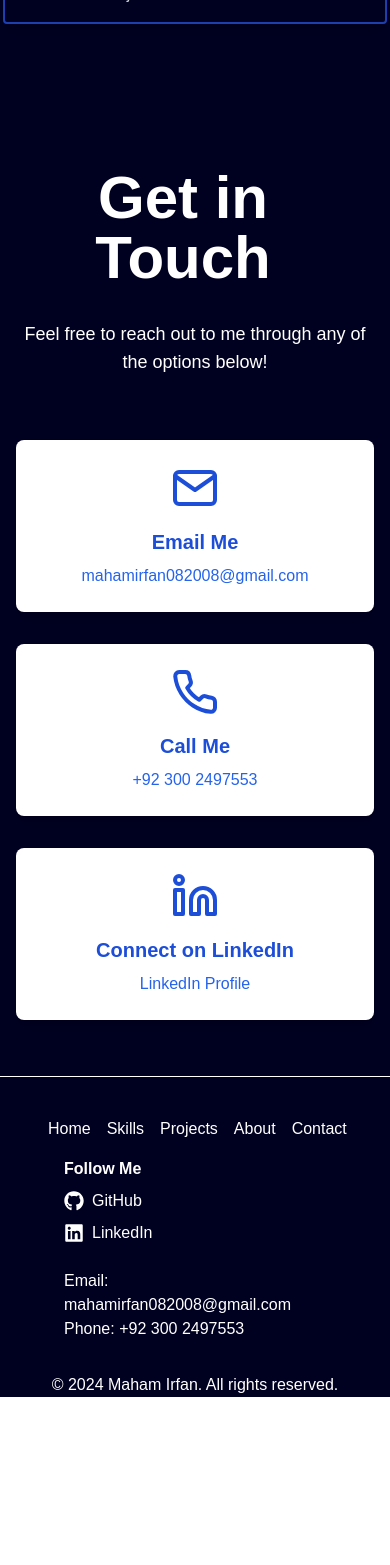
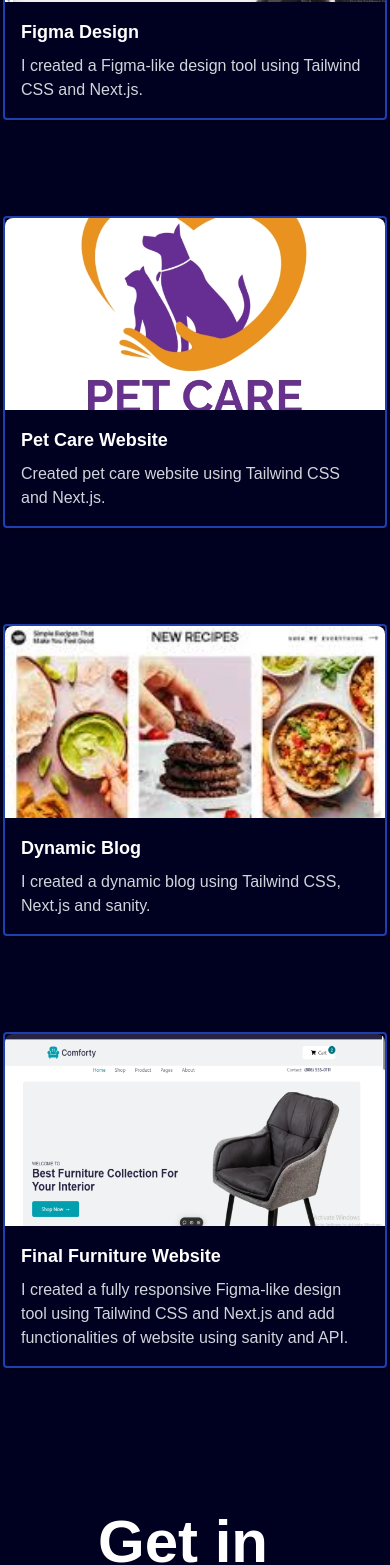
Before and after one commit to MahamIrfan0011/portfolio, a Next.js app: page / in a window 390 px wide. Shown: the part 9094-10659 px from the top of the page. Before the commit the page ends 10491 px from the top, so only its background shows below. Built offline with nearby package versions, Linux system fonts and the light colour scheme.

Commit message:
Adding more projects

```diff
--- a/src/app/page.tsx
+++ b/src/app/page.tsx
@@ -59,7 +59,7 @@ export default function Home() {
 
   {/* Main Content with Profile Image */}
   <div className="flex flex-col md:flex-row items-center justify-between px-4 md:px-10 mt-12">
-    <p className="text-white text-bold w-full md:w-1/2 -mt-12 md:-mt-24 pl-4 md:pl-16">
+    <p className="w-18 h-60 text-white text-bold w-full md:w-1/2 -mt-12 md:-mt-12 pl-4 md:pl-16">
       "Hi, I'm <span className="text-[rgb(191,139,240)]">Maham</span>, a
       passionate Web Developer, 2D Animator, and Graphic Designer. I
       specialize in creating visually stunning websites, bringing characters
@@ -105,7 +105,7 @@ export default function Home() {
   <img
     src="/profilepicture3.jpg" // Ensure this path is correct
     alt="Profile Picture"
-    className="w-60 h-60 sm:w-48 sm:h-48 object-cover rounded-full shadow-lg transition-transform duration-500 ease-in-out hover:scale-110"
+    className="w-60 h-60 sm:w-28 sm:h-28 object-cover rounded-full shadow-lg transition-transform duration-500 ease-in-out hover:scale-110"
   />
 </div>
 
@@ -148,6 +148,9 @@ export default function Home() {
       <Cards image="/figma1.png" title="Figma Design" description="I created a Figma-like design tool using Tailwind CSS and Next.js." githubLink="https://github.com/MahamIrfan0011/figma-design" linkedinLink="https://www.linkedin.com/feed/update/urn:li:activity:7267113262054297600/?originTrackingId=ae5DU9VpQ02%2FEZfcRJ%2BmOA%3D%3D"/>
       <Cards image="/project.png" title="Furniture Website (Figma)" description="I created a fully responsive Figma-like design tool using Tailwind CSS and Next.js." githubLink="https://github.com/MahamIrfan0011/hackathon2" linkedinLink="https://www.linkedin.com/feed/update/urn:li:activity:7272261943329968128/?originTrackingId=QI6aHemfSCqfr1vA52xHJg%3D%3D"/>
       <Cards image="/figma-design.png" title="Figma Design" description="I created a Figma-like design tool using Tailwind CSS and Next.js." githubLink="https://github.com/MahamIrfan0011/figma" linkedinLink="https://www.linkedin.com/feed/update/urn:li:activity:7275876510949928961/?originTrackingId=vI6xK6WHQHiP7be1KssWhA%3D%3D"/>
+      <Cards image="/pet-care.jpg" title="Pet Care Website" description="Created pet care website using Tailwind CSS and Next.js." githubLink="https://github.com/MahamIrfan0011/pet-care-website" linkedinLink="https://www.linkedin.com/feed/update/urn:li:activity:7286685590123671554/"/>
+      <Cards image="/blog.jpeg" title="Dynamic Blog" description="I created a dynamic blog using Tailwind CSS, Next.js and sanity." githubLink="https://github.com/MahamIrfan0011/dynamic-blog" linkedinLink="https://www.linkedin.com/feed/update/urn:li:activity:7294058447749234688/"/>
+      <Cards image="/project.png" title="Final Furniture Website" description="I created a fully responsive Figma-like design tool using Tailwind CSS and Next.js and add functionalities of website using sanity and API." githubLink="https://github.com/MahamIrfan0011/final-project-hackathon" linkedinLink="https://www.linkedin.com/feed/update/urn:li:activity:7293977910367940608/"/>
     </div>
   </div>
 
```
Also changed, not shown: public/blog.jpeg (added), public/pet-care.jpg (added).
